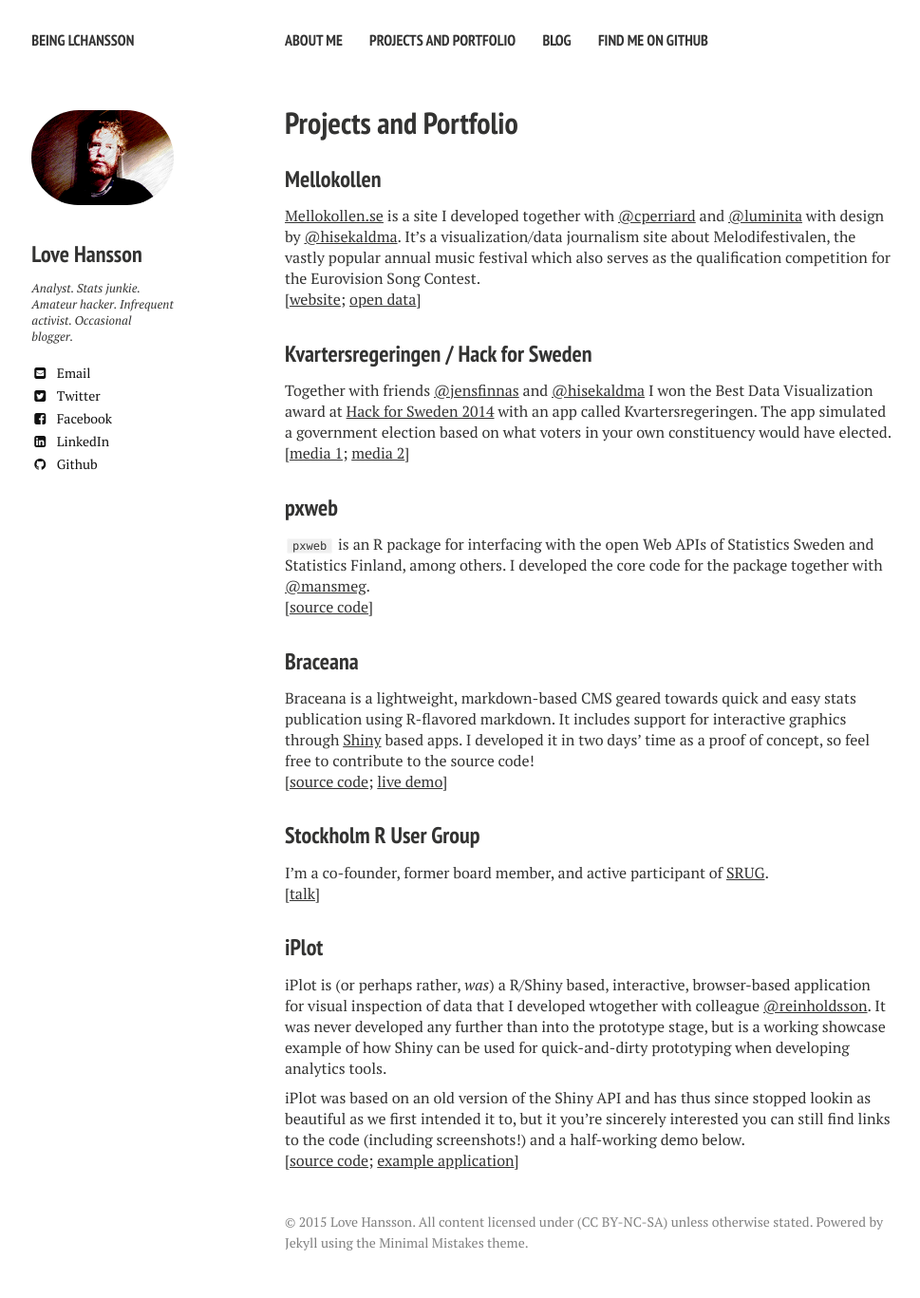
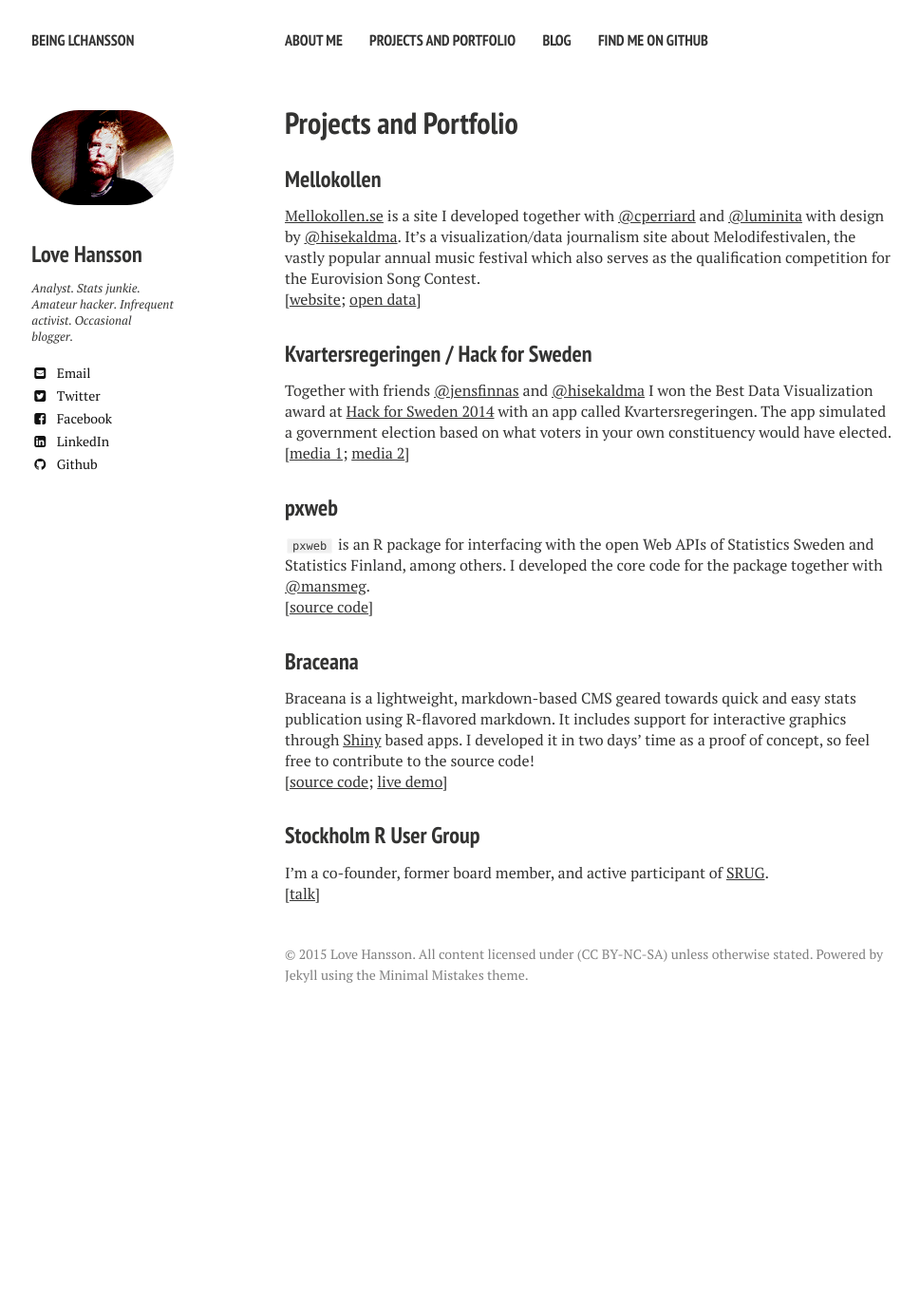
Before and after one commit to LCHansson/LCHansson.github.io, a Jekyll site: the page built from projects/index.md, in a window 1280 px wide. Shown: the whole page at 95% size, without its empty margins (20-989 px from the left). Built offline with Jekyll 4.4.1, drawn with Linux system fonts in a browser that asks for light colours; nearby versions of some CDN libraries; after the commit the page ends 1085 px from its top, so only the background shows below that.

Commit message:
Seriously; No one cares about iPlot anymore.

```diff
--- a/projects/index.md
+++ b/projects/index.md
@@ -38,13 +38,6 @@ Braceana is a lightweight, markdown-based CMS geared towards quick and easy stat
 I'm a co-founder, former board member, and active participant of [SRUG][srug]. <br/>[[talk][srugtalks]]
 
 
-### iPlot
-
-iPlot is (or perhaps rather, _was_) a R/Shiny based, interactive, browser-based application for visual inspection of data that I developed wtogether with colleague [@reinholdsson](https://github.com/reinholdsson). It was never developed any further than into the prototype stage, but is a working showcase example of how Shiny can be used for quick-and-dirty prototyping when developing analytics tools.
-
-iPlot was based on an old version of the Shiny API and has thus since stopped lookin as beautiful as we first intended it to, but it you're sincerely interested you can still find links to the code (including screenshots!) and a half-working demo below.
-<br/>[[source code][iPlot_source]; [example application][iPlot_example]]
-
 
 [shiny]: http://shiny.rstudio.com
 [braceana-gh]: https://github.com/LCHansson/braceana
```
